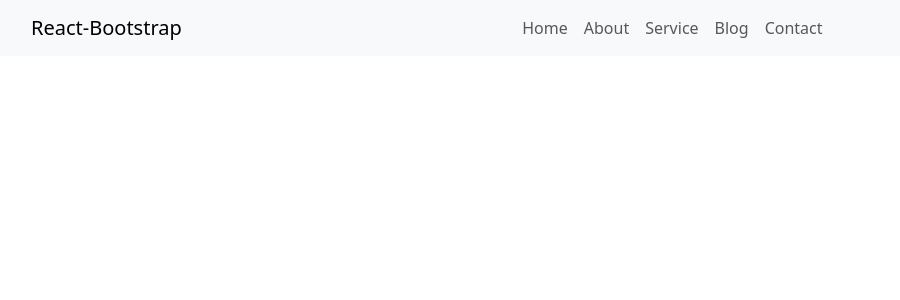
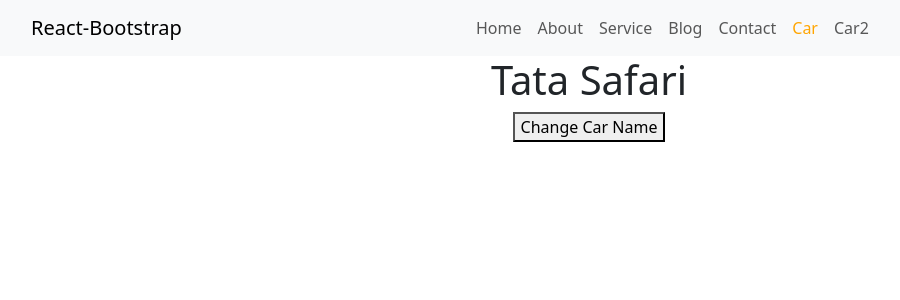
Before and after one commit to Shruti-2203/ReactJs, a React (Create React App) app: page /FunctionalComponents in a window 1280 px wide. Shown: the top 300 px of the page, without its empty margins (51-951 px from the left). Built offline with nearby package versions, Linux system fonts and the light colour scheme.

Commit message:
class and functional components

```diff
--- a/src/App.css
+++ b/src/App.css
@@ -36,3 +36,10 @@
     transform: rotate(360deg);
   }
 }
+
+
+
+.active {
+  color: orange !important;
+  font-weight: bold;
+}
--- a/src/App.js
+++ b/src/App.js
@@ -9,6 +9,8 @@
 import Blog from './components/Blog';
 import Contact from './components/Contact';
 import FormPost from './components/FormPost';
+import Car from './components/FunctionalComponents';
+import Car2 from './components/ClassComponents';
 
 
 function App() {
@@ -23,8 +25,13 @@
           <Route path="/blog" element={<Blog/>} />
           <Route path="/contact" element={<Contact/>} />
           <Route path="/formPost" element={<FormPost/>} />
+          <Route path="/FunctionalComponents" element={<Car/>} />
+          <Route path="/Car2" element={<Car2/> }/>
 
         </Routes>
+
+
+
     </div>
 
   );
--- a/src/common/Header.js
+++ b/src/common/Header.js
@@ -2,7 +2,7 @@
 import Container from 'react-bootstrap/Container';
 import Nav from 'react-bootstrap/Nav';
 import Navbar from 'react-bootstrap/Navbar';
-import { Link } from "react-router-dom";
+import { NavLink } from "react-router-dom";
 
 
 
@@ -13,16 +13,17 @@
 
                 <Navbar expand="lg" className="bg-body-tertiary">
                     <Container>
-                        <Navbar.Brand as={Link} to="/">React-Bootstrap</Navbar.Brand>
+                        <Navbar.Brand as={NavLink} to="/">React-Bootstrap</Navbar.Brand>
                         <Navbar.Toggle aria-controls="basic-navbar-nav" />
                         <Navbar.Collapse id="basic-navbar-nav">
                         <Nav className="m-auto">
-                            <Nav.Link as={Link} to="/home">Home</Nav.Link>
-                            <Nav.Link as={Link} to="/about">About</Nav.Link>
-                            <Nav.Link as={Link} to="/service">Service</Nav.Link>
-                            <Nav.Link as={Link} to="/blog">Blog</Nav.Link>
-                            <Nav.Link as={Link} to="/contact">Contact</Nav.Link>
-
+                            <Nav.Link as={NavLink} to="/home">Home</Nav.Link>
+                            <Nav.Link as={NavLink} to="/about">About</Nav.Link>
+                            <Nav.Link as={NavLink} to="/service">Service</Nav.Link>
+                            <Nav.Link as={NavLink} to="/blog">Blog</Nav.Link>
+                            <Nav.Link as={NavLink} to="/contact">Contact</Nav.Link>
+                            <Nav.Link as={NavLink} to="/FunctionalComponents">Car</Nav.Link>
+                            <Nav.Link as={NavLink} to="/Car2">Car2</Nav.Link>
                         </Nav>
                         </Navbar.Collapse>
                     </Container>
--- /dev/null
+++ b/src/components/ClassComponents.js
@@ -0,0 +1,25 @@
+import { Component } from "react";
+
+
+class Car2 extends Component {
+
+    state = {
+        carName : "BMW",
+    }
+
+    ChangeCarName = () => {
+        this.setState(
+            {carName : "Audi"}
+    )};
+
+
+    render () {
+        return (
+            <div>
+                <h1>Car = {this.state.carName} </h1>
+                <button onClick={this.ChangeCarName}>Change Car name</button>
+            </div>
+        )
+    }
+}
+export default Car2
--- /dev/null
+++ b/src/components/FunctionalComponents.js
@@ -0,0 +1,19 @@
+import  { useState } from 'react'
+
+function Car() {
+
+    var [carName, setCarName] = useState("Tata Safari")
+
+    function changeCarName() {
+        setCarName("Ferrari")
+    }
+
+    return (
+        <div>
+            <h1>{carName}</h1>
+            <button onClick={changeCarName}>Change Car Name</button>
+        </div>
+    )
+}
+
+export default Car
```
Also changed, not shown: my-study.txt.
